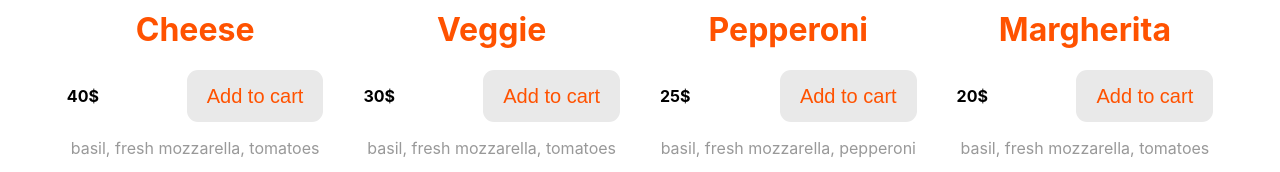
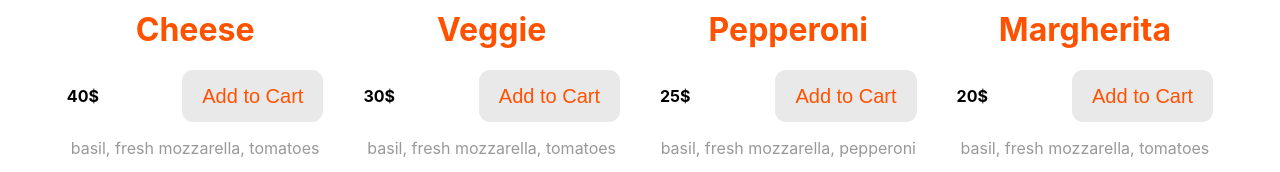
Before and after one commit to julia-deko/Pizza-Delivery-Website-React-Redux, a React (Create React App) app: page /pizza in a window 1280 px wide. Shown: the part 316-488 px from the top of the page. Built offline with nearby package versions, Linux system fonts and the light colour scheme.

Commit message:
implement button component

```diff
--- /dev/null
+++ b/src/app/components/AddButton/AddButton.js
@@ -0,0 +1,9 @@
+
+
+export function AddButton() {
+    return (
+        <button>
+            Add to Cart
+        </button>
+    )
+}
--- a/src/app/components/Item/Item.js
+++ b/src/app/components/Item/Item.js
@@ -1,5 +1,6 @@
 import './Item.css';
 import Image from '../../../images/pizza.jpg'
+import { AddButton } from '../AddButton/AddButton';
 
 export function Item({ name, price, description }) {
     return (
@@ -10,7 +11,7 @@ export function Item({ name, price, description }) {
             <h1>{name}</h1>
             <div className="price-box">
                 <p className='price'>{price}$</p>
-                <button>Add to cart</button>
+                <AddButton />
             </div>
             <p>{description}</p>
         </div>
--- a/src/app/components/Item/ItemList.css
+++ b/src/app/components/Item/ItemList.css
@@ -1,7 +1,6 @@
 div {
     display: inline-block;
     margin: 0 auto;
-
 }
 
 .container {
```
